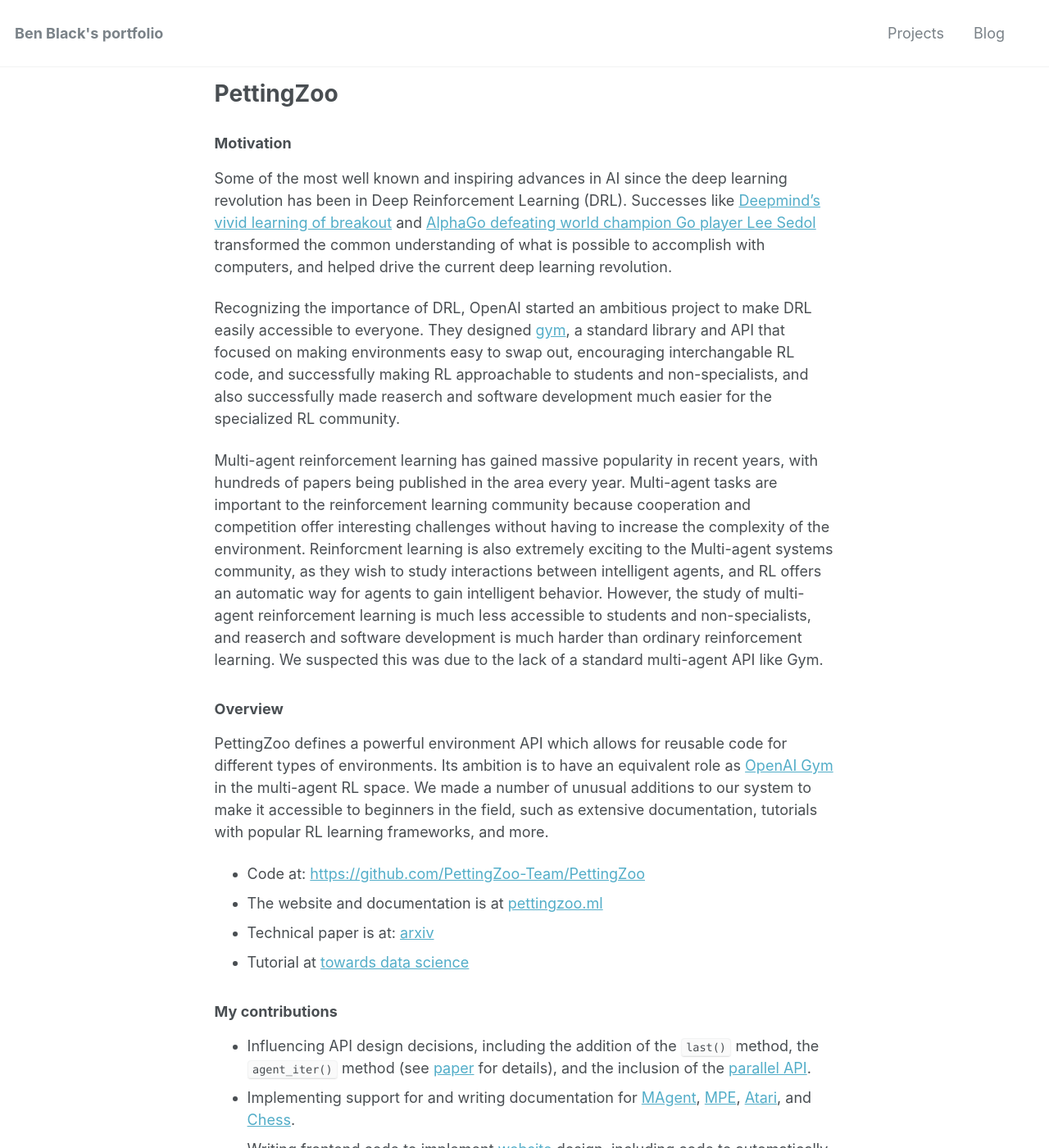
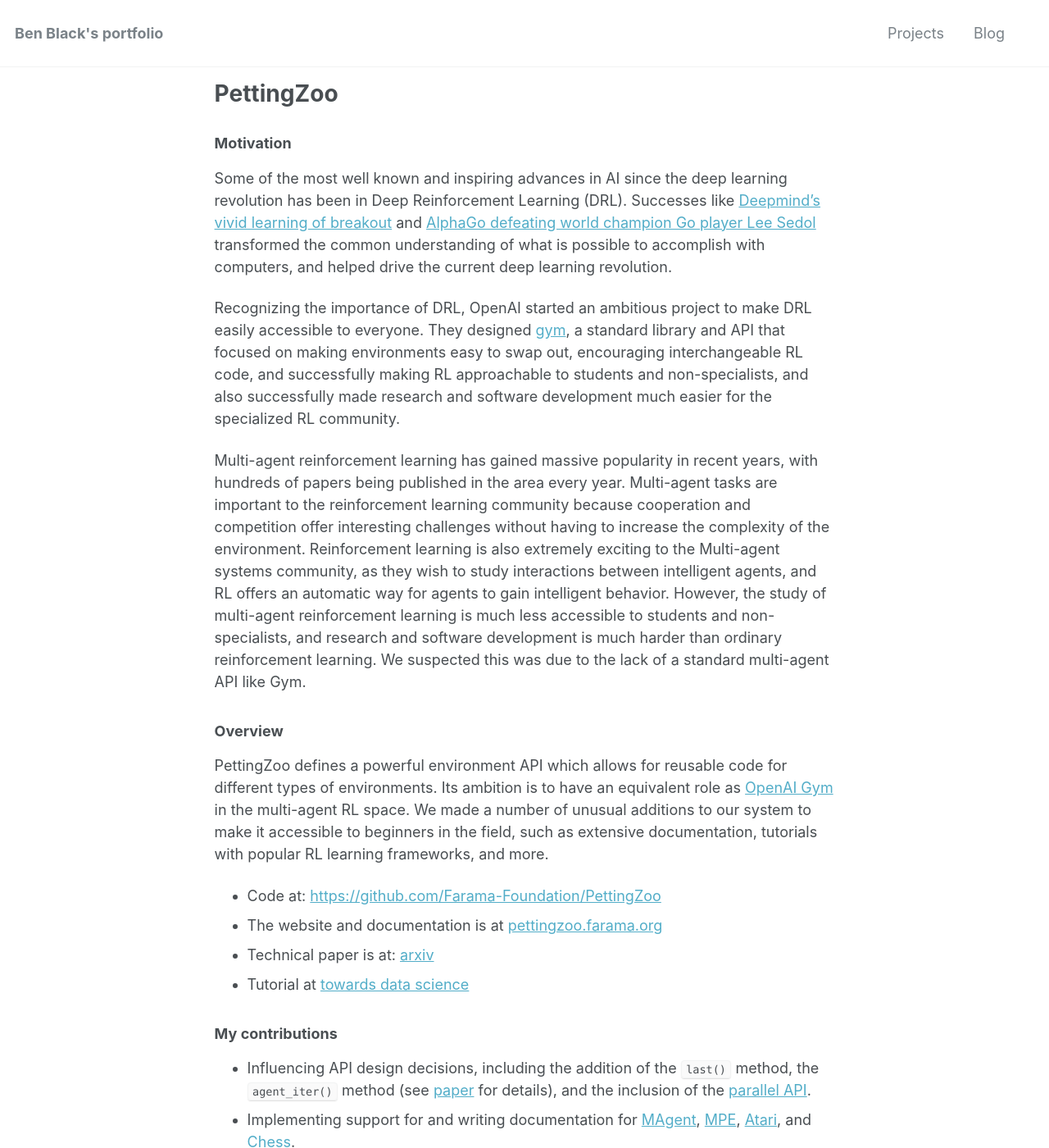
Before and after one commit to benblack769/benblack769.github.io, a Jekyll site: the page built from posts/projects/pettingzoo.md, in a window 1280 px wide and 1400 px high. Shown: the whole window at 82% size. Built offline with Jekyll 4.4.1, drawn with Linux system fonts in a browser that asks for light colours; some of the changed text lies outside the part shown.

Commit message:
updated links on pettingzoo post

```diff
--- a/posts/projects/pettingzoo.md
+++ b/posts/projects/pettingzoo.md
@@ -17,27 +17,27 @@
 
 Some of the most well known and inspiring advances in AI since the deep learning revolution has been in Deep Reinforcement Learning (DRL). Successes like [Deepmind's vivid learning of breakout](https://www.youtube.com/watch?v=TmPfTpjtdgg) and [AlphaGo defeating world champion Go player Lee Sedol](https://deepmind.com/alphago-korea) transformed the common understanding of what is possible to accomplish with computers, and helped drive the current deep learning revolution.
 
-Recognizing the importance of DRL, OpenAI started an ambitious project to make DRL easily accessible to everyone. They designed [gym](https://gym.openai.com/), a standard library and API that focused on making environments easy to swap out, encouraging interchangable RL code, and successfully making RL approachable to students and non-specialists, and also successfully made reaserch and software development much easier for the specialized RL community.
+Recognizing the importance of DRL, OpenAI started an ambitious project to make DRL easily accessible to everyone. They designed [gym](https://gym.openai.com/), a standard library and API that focused on making environments easy to swap out, encouraging interchangeable RL code, and successfully making RL approachable to students and non-specialists, and also successfully made research and software development much easier for the specialized RL community.
 
-Multi-agent reinforcement learning has gained massive popularity in recent years, with hundreds of papers being published in the area every year. Multi-agent tasks are important to the reinforcement learning community because cooperation and competition offer interesting challenges without having to increase the complexity of the environment. Reinforcment learning is also extremely exciting to the Multi-agent systems community, as they wish to study interactions between intelligent agents, and RL offers an automatic way for agents to gain intelligent behavior. However, the study of multi-agent reinforcement learning is much less accessible to students and non-specialists, and reaserch and software development is much harder than ordinary reinforcement learning. We suspected this was due to the lack of a standard multi-agent API like Gym.
+Multi-agent reinforcement learning has gained massive popularity in recent years, with hundreds of papers being published in the area every year. Multi-agent tasks are important to the reinforcement learning community because cooperation and competition offer interesting challenges without having to increase the complexity of the environment. Reinforcement learning is also extremely exciting to the Multi-agent systems community, as they wish to study interactions between intelligent agents, and RL offers an automatic way for agents to gain intelligent behavior. However, the study of multi-agent reinforcement learning is much less accessible to students and non-specialists, and research and software development is much harder than ordinary reinforcement learning. We suspected this was due to the lack of a standard multi-agent API like Gym.
 
 ### Overview
 
 PettingZoo defines a powerful environment API which allows for reusable code for different types of environments. Its ambition is to have an equivalent role as [OpenAI Gym](https://gym.openai.com/) in the multi-agent RL space. We made a number of unusual additions to our system to make it accessible to beginners in the field, such as extensive documentation, tutorials with popular RL learning frameworks, and more.
 
-* Code at: [https://github.com/PettingZoo-Team/PettingZoo](https://github.com/PettingZoo-Team/PettingZoo)
-* The website and documentation is at [pettingzoo.ml](https://www.pettingzoo.ml/)
+* Code at: [https://github.com/Farama-Foundation/PettingZoo](https://github.com/Farama-Foundation/PettingZoo)
+* The website and documentation is at [pettingzoo.farama.org](https://pettingzoo.farama.org/)
 * Technical paper is at: [arxiv](https://arxiv.org/abs/2009.14471)
 * Tutorial at [towards data science](https://towardsdatascience.com/multi-agent-deep-reinforcement-learning-in-15-lines-of-code-using-pettingzoo-e0b963c0820b)
 
 ### My contributions
 
-* Influencing API design decisions, including the addition of the `last()` method, the `agent_iter()` method (see [paper](https://arxiv.org/abs/2009.14471) for details), and the inclusion of the [parallel API](https://www.pettingzoo.ml/api).
-* Implementing support for and writing documentation for [MAgent](https://www.pettingzoo.ml/magent), [MPE](https://www.pettingzoo.ml/mpe), [Atari](https://www.pettingzoo.ml/atari), and [Chess](https://www.pettingzoo.ml/classic/chess).
-* Writing frontend code to implement [website](https://www.pettingzoo.ml/) design, including code to automatically generate gifs and AEC diagrams.
+* Influencing API design decisions, including the addition of the `last()` method, the `agent_iter()` method (see [paper](https://arxiv.org/abs/2009.14471) for details), and the inclusion of the [parallel API](https://pettingzoo.farama.org/api).
+* Implementing support for and writing documentation for [MAgent](https://pettingzoo.farama.org/environments/magent), [MPE](https://pettingzoo.farama.org/environments/mpe), [Atari](https://pettingzoo.farama.org/atari), and [Chess](https://pettingzoo.farama.org/environments/classic/chess).
+* Writing frontend code to implement [website](https://pettingzoo.farama.org/) design, including code to automatically generate GIFs and AEC diagrams.
 * General Maintenance, including responding to and fixing issues, maintaining environment versions.
 * Rewriting and refactoring tests, maintaining CI testing.
-* Writing [developer documentation](https://www.pettingzoo.ml/dev_docs)
+* Writing [developer documentation](https://pettingzoo.farama.org/content/environment_creation/)
 * Helping write [the academic paper](https://arxiv.org/abs/2009.14471)
 
 ### Advert
```
Also changed, not shown: other parts of posts/projects/pettingzoo.md (+3 -3 lines), posts/projects/ma_ale.md (+4 -4 lines), posts/projects/supersuit.md (+3 -3 lines).
